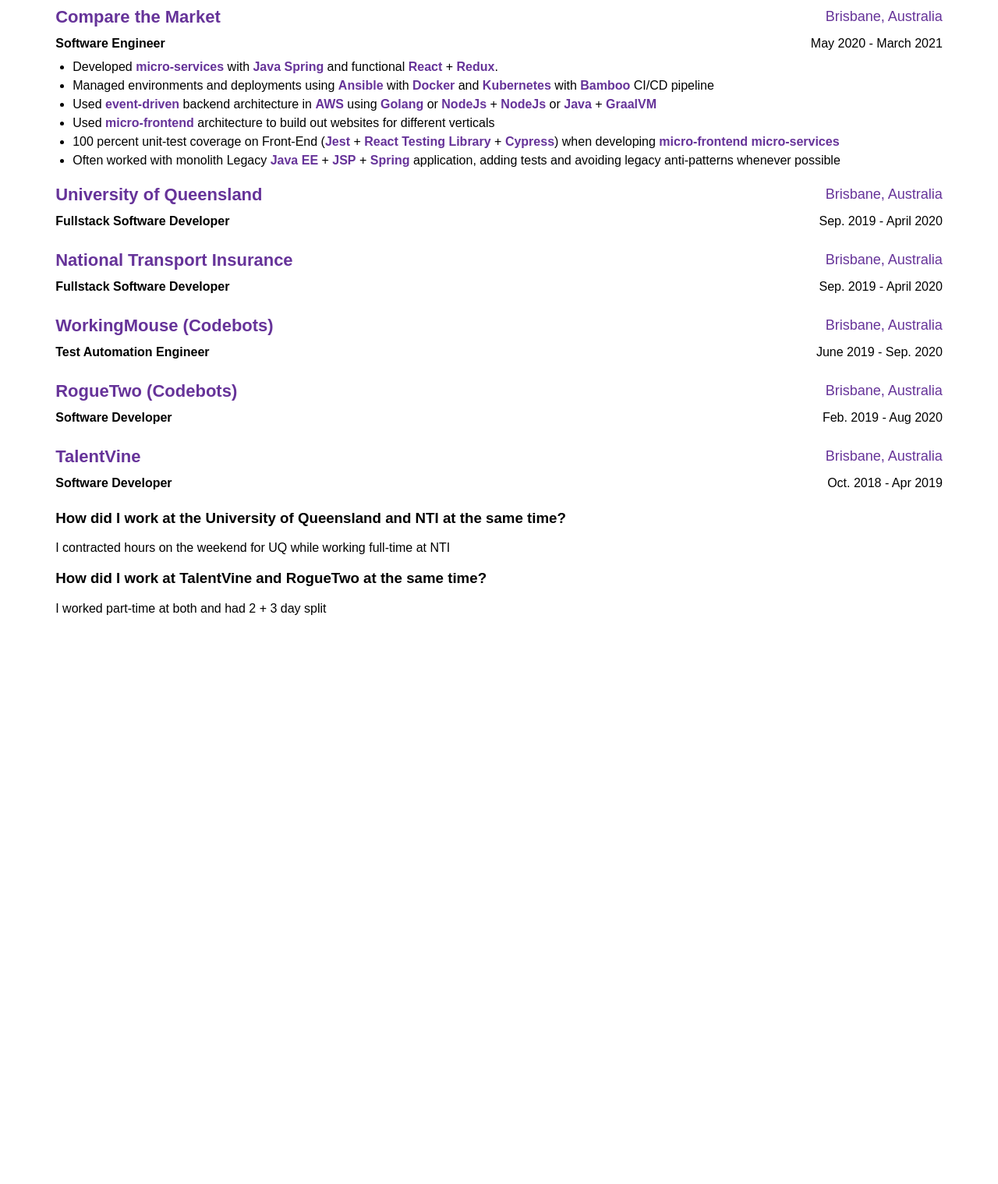
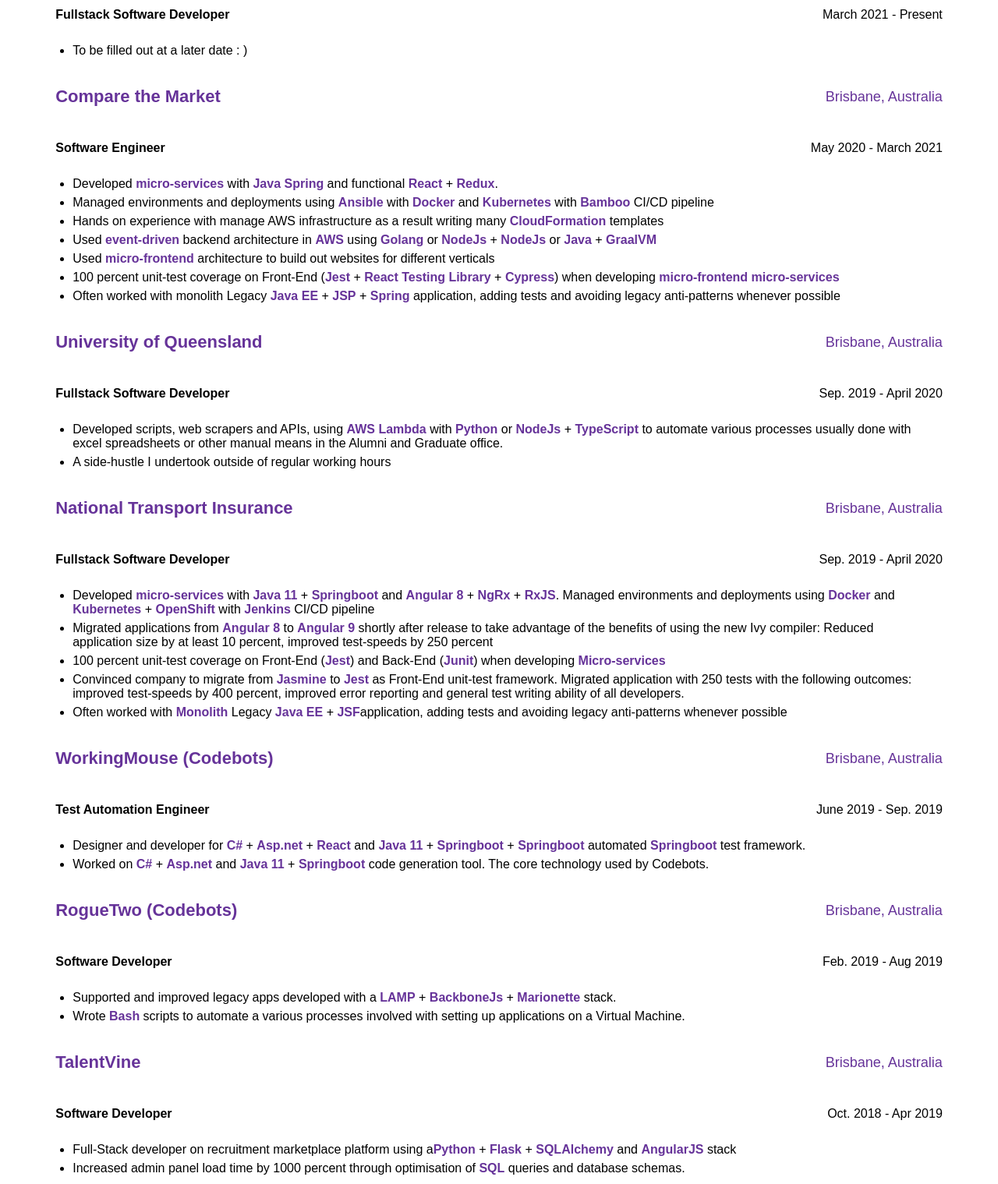
Before and after one commit to brianriwukaho/my-first-gatsby-site, a Gatsby site: page /resume in a window 1280 px wide. Shown: the part 261-1780 px from the top of the page at 78% size. Before the commit the page ends 1107 px from the top, so only its background shows below. Built offline with nearby package versions, Linux system fonts and the light colour scheme; Gatsby itself is replaced by a stand-in of ours.

Commit message:
finished resume section

```diff
--- a/src/components/experience.js
+++ b/src/components/experience.js
@@ -1,19 +1,26 @@
 import React from "react";
 
-const Experience = ({ children, company, location, role, time }) => {
+const Experience = ({
+  children,
+  company,
+  location,
+  role,
+  time,
+  companyWebsite,
+}) => {
   return (
     <div className="experience">
       <div className="experience-info-container">
-        <div className="experience-titles-container">
-          <a href="/" className="company">
+        <span className="experience-titles-container">
+          <a href={companyWebsite} className="company">
             {company}
           </a>
-          <span className="location">{location}</span>
-        </div>
-        <div className="experience-titles-container">
-          <span className="role">{role}</span>
-          <span className="time">{time}</span>
-        </div>
+          <p className="location">{location}</p>
+        </span>
+        <span className="experience-titles-container">
+          <p className="role">{role}</p>
+          <p className="time">{time}</p>
+        </span>
       </div>
       {children}
     </div>
--- a/src/pages/resume.js
+++ b/src/pages/resume.js
@@ -6,15 +6,22 @@
 // Step 2: Define your component
 const ResumePage = () => {
   return (
-    <Layout pageTitle="Experience">
+    <Layout>
+      <h2>Experience</h2>
       <Experience
         company="Flight Centre"
+        companyWebsite="https://www.flightcentre.com.au/"
         location="Brisbane, Australia"
         role="Fullstack Software Developer"
         time="March 2021 - Present"
-      ></Experience>
+      >
+        <ul className="experience-info">
+          <li>To be filled out at a later date : )</li>
+        </ul>
+      </Experience>
       <Experience
         company="Compare the Market"
+        companyWebsite="https://www.comparethemarket.com.au/"
         location="Brisbane, Australia"
         role="Software Engineer"
         time="May 2020 - March 2021"
@@ -25,10 +32,13 @@
             functional <a>React</a> + <a>Redux</a>.
           </li>
           <li>
-            {" "}
             Managed environments and deployments using <a>Ansible</a> with{" "}
             <a>Docker</a> and <a>Kubernetes</a> with <a>Bamboo</a> CI/CD
             pipeline
+          </li>
+          <li>
+            Hands on experience with manage AWS infrastructure as a result
+            writing many <a>CloudFormation</a> templates
           </li>
           <li>
             Used <a>event-driven</a> backend architecture in <a>AWS</a> using{" "}
@@ -53,34 +63,115 @@
       </Experience>
       <Experience
         company="University of Queensland"
+        companyWebsite="https://www.uq.edu.au/"
         location="Brisbane, Australia"
         role="Fullstack Software Developer"
         time="Sep. 2019 - April 2020"
-      ></Experience>
+      >
+        <ul className="experience-info">
+          <li>
+            Developed scripts, web scrapers and APIs, using <a>AWS Lambda</a>{" "}
+            with <a>Python</a> or <a>NodeJs</a> + <a>TypeScript</a> to automate
+            various processes usually done with excel spreadsheets or other
+            manual means in the Alumni and Graduate office.
+          </li>
+          <li>A side-hustle I undertook outside of regular working hours</li>
+        </ul>
+      </Experience>
       <Experience
         company="National Transport Insurance"
         location="Brisbane, Australia"
         role="Fullstack Software Developer"
         time="Sep. 2019 - April 2020"
-      ></Experience>
+      >
+        <ul className="experience-info">
+          <li>
+            Developed <a>micro-services</a> with <a>Java 11</a> +{" "}
+            <a>Springboot</a> and <a>Angular 8</a> + <a>NgRx</a> + <a>RxJS</a>.
+            Managed environments and deployments using <a>Docker</a> and{" "}
+            <a>Kubernetes</a> + <a>OpenShift</a> with <a>Jenkins</a> CI/CD
+            pipeline
+          </li>
+          <li>
+            Migrated applications from <a>Angular 8</a> to <a>Angular 9</a>{" "}
+            shortly after release to take advantage of the benefits of using the
+            new Ivy compiler: Reduced application size by at least 10 percent,
+            improved test-speeds by 250 percent
+          </li>
+          <li>
+            100 percent unit-test coverage on Front-End (<a>Jest</a>) and
+            Back-End (<a>Junit</a>) when developing <a>Micro-services</a>
+          </li>
+          <li>
+            Convinced company to migrate from <a>Jasmine</a> to <a>Jest</a> as
+            Front-End unit-test framework. Migrated application with 250 tests
+            with the following outcomes: improved test-speeds by 400 percent,
+            improved error reporting and general test writing ability of all
+            developers.
+          </li>
+          <li>
+            Often worked with <a>Monolith</a> Legacy <a>Java EE</a> + <a>JSF</a>
+            application, adding tests and avoiding legacy anti-patterns whenever
+            possible
+          </li>
+        </ul>
+      </Experience>
       <Experience
         company="WorkingMouse (Codebots)"
+        companyWebsite="https://workingmouse.com.au/"
         location="Brisbane, Australia"
         role="Test Automation Engineer"
-        time="June 2019 - Sep. 2020"
-      ></Experience>
+        time="June 2019 - Sep. 2019"
+      >
+        <ul className="experience-info">
+          <li>
+            Designer and developer for <a>C#</a> + <a>Asp.net</a> + <a>React</a>{" "}
+            and <a>Java 11</a> + <a>Springboot</a> + <a>Springboot</a> automated{" "}
+            <a>Springboot</a> test framework.
+          </li>
+          <li>
+            Worked on <a>C#</a> + <a>Asp.net</a> and <a>Java 11</a> +{" "}
+            <a>Springboot</a> code generation tool. The core technology used by
+            Codebots.
+          </li>
+        </ul>
+      </Experience>
       <Experience
         company="RogueTwo (Codebots)"
+        companyWebsite="https://codebots.com/"
         location="Brisbane, Australia"
         role="Software Developer"
-        time="Feb. 2019 - Aug 2020"
-      ></Experience>
+        time="Feb. 2019 - Aug 2019"
+      >
+        <ul className="experience-info">
+          <li>
+            Supported and improved legacy apps developed with a <a>LAMP</a> +{" "}
+            <a>BackboneJs</a> + <a>Marionette</a> stack.
+          </li>
+          <li>
+            Wrote <a>Bash</a> scripts to automate a various processes involved
+            with setting up applications on a Virtual Machine.
+          </li>
+        </ul>
+      </Experience>
       <Experience
         company="TalentVine"
         location="Brisbane, Australia"
         role="Software Developer"
         time="Oct. 2018 - Apr 2019"
-      ></Experience>
+      >
+        <ul className="experience-info">
+          <li>
+            Full-Stack developer on recruitment marketplace platform using a
+            <a>Python</a> + <a>Flask</a> + <a>SQLAlchemy</a> and{" "}
+            <a>AngularJS</a> stack
+          </li>
+          <li>
+            Increased admin panel load time by 1000 percent through optimisation
+            of <a>SQL</a> queries and database schemas.
+          </li>
+        </ul>
+      </Experience>
       <h3>
         How did I work at the University of Queensland and NTI at the same time?
       </h3>
```
